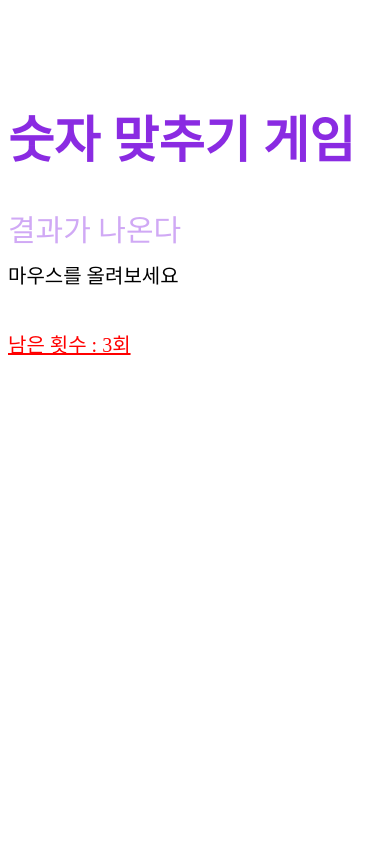
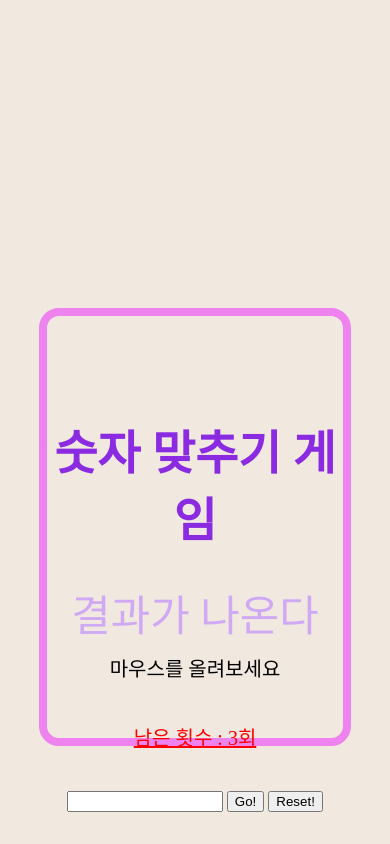
Before and after one commit to bonita7437/number-guess-game, a plain HTML site: page index.html in a window 390 px wide. Shown: the top 844 px of the page. Drawn offline with Linux system fonts and the light colour scheme.

Commit message:
third commit

```diff
--- a/index.html
+++ b/index.html
@@ -7,6 +7,7 @@
     <title>숫자 맞추기 게임</title>
   </head>
   <body>
+    <div class="container">
       <h1 class="title">숫자 맞추기 게임</h1>
 
       <div class="top-area">
@@ -20,6 +21,7 @@
         <button id="play-button">Go!</button>
         <button id="reset-button">Reset!</button>
       </div>
+    </div>
     <script src="main.js"></script>
   </body>
 </html>
--- a/main.js
+++ b/main.js
@@ -64,6 +64,12 @@ function reset() {
   pickRandomNum();
 
   resultArea.textContent = "결과값이 여기 나옵니다!";
+  chances = 3;
+  chanceArea.innerHTML = `남은 횟수:${chances}`;
+  userValueList = [];
+
+  gameOver = false;
+  playButton.disabled = false;
 }
 
 pickRandomNum();
--- a/style.css
+++ b/style.css
@@ -1,3 +1,28 @@
+body {
+  background-color: rgb(241, 233, 223);
+  display: flex;
+  flex-direction: column;
+  justify-content: center;
+  align-items: center;
+  height: auto;
+}
+
+.container {
+  width: 600px;
+  height: 500px;
+  border: 8px solid violet;
+  border-radius: 20px;
+  text-align: center;
+  margin: 300px;
+  transition: all 0.5s ease;
+}
+
+.container:hover {
+  transform: scale(1.1);
+  color: #fff;
+  background-color: rgb(243, 229, 243);
+  box-shadow: 0px 26px 56px 0px rgba(0, 0, 0, 0.1);
+}
 .title {
   font-size: 50px;
   margin-top: 100px;
@@ -48,15 +73,24 @@
 }
 
 .input-button {
-  margin-top: 20px;
+  margin-top: 40px;
 }
 
-@media (max-width: 800px) {
+@media screen and (max-width: 800px) {
+  .title {
+    font-size: 12vw;
+  }
+
   .top-area {
-    height: 95vh;
+    font-size: 11vw;
   }
 
   #user-input {
-    width: 70%;
+    width: 50%;
+  }
+
+  .container {
+    height: 50vh;
+    width: 35vh;
   }
 }
```
Lines whose indentation alone changed are shown as unchanged.
